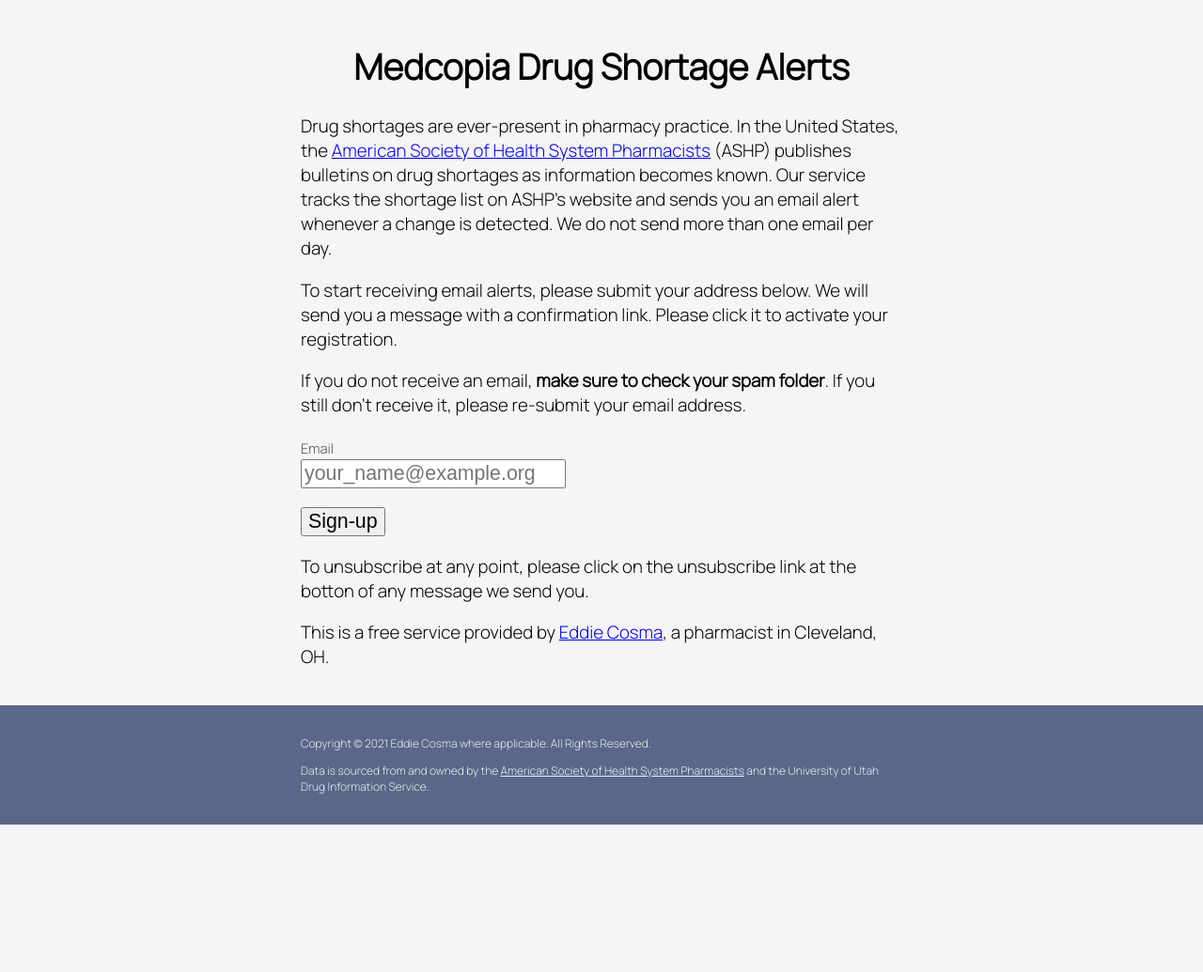
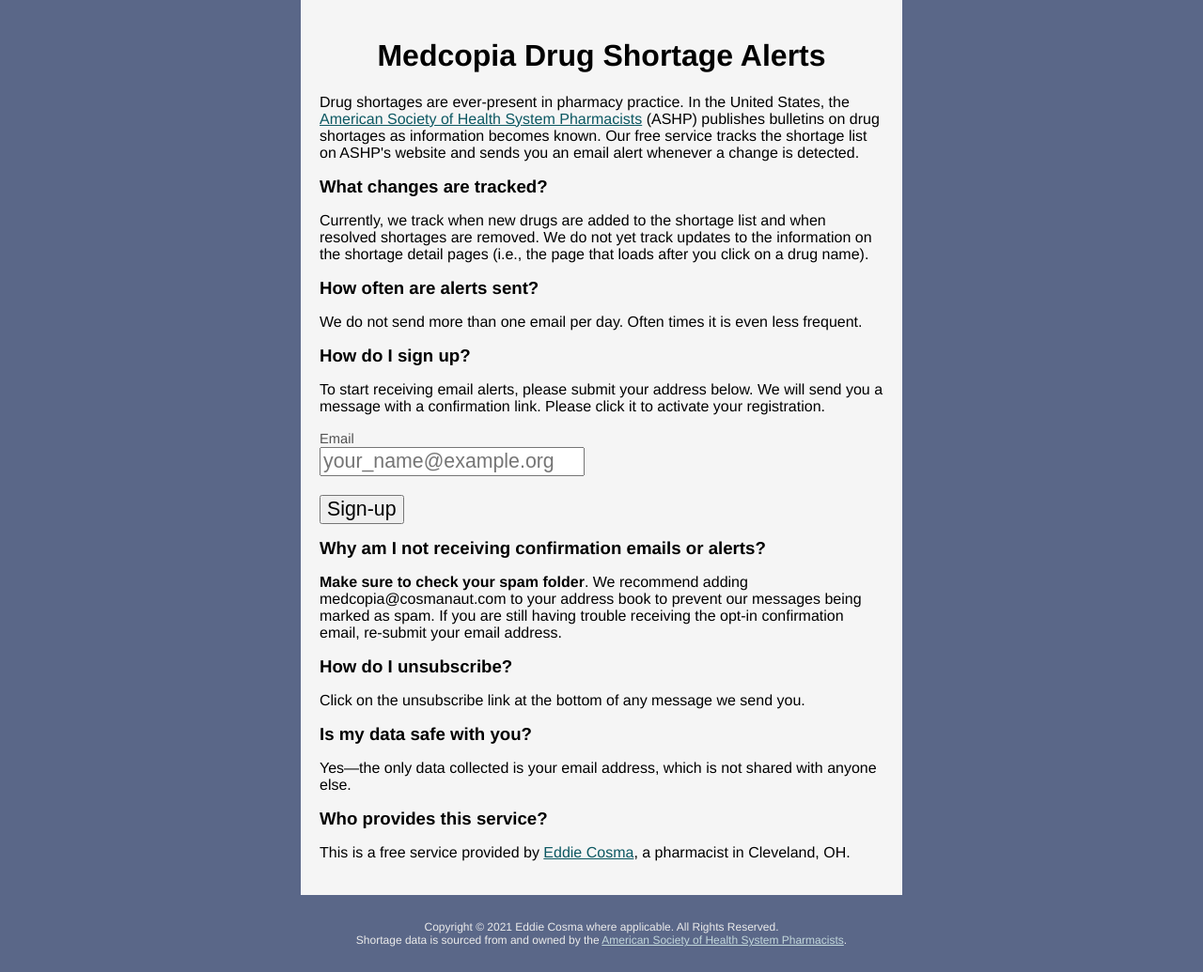
Before and after one commit to eddie-cosma/medcopia, a Flask app: template signup/templates/signup.html in a window 1280 px wide. Shown: the whole page at 94% size. Before the commit the page ends 878 px from the top, so only its background shows below. Run offline with Flask 2, Linux system fonts and the light colour scheme; the template is opened without the code that fills it, so the values that code supplies are empty; parts of the project's set-up code (start-up, migrations or seed data) failed here and were passed over; some libraries are stand-ins or nearby versions.

Commit message:
Updated email/website templating and styling

```diff
--- a/models/__init__.py
+++ b/models/__init__.py
@@ -14,5 +14,5 @@ engine = create_engine('sqlite:////' + str(INSTANCE_FOLDER / 'data.sqlite'))
 Session = sessionmaker(autocommit=False, autoflush=False, bind=engine)
 Base = declarative_base()
 
-from .models import User, Drug
+from .database import User, Drug
 Base.metadata.create_all(bind=engine)
--- a/models/models.py
+++ b/models/database.py
@@ -1,6 +1,8 @@
 from sqlalchemy import Column, Integer, DateTime, String, func
 
 from models import Base
+
+ashp_base_detail_url = 'https://www.ashp.org/drug-shortages/current-shortages/drug-shortage-detail.aspx?id='
 
 
 class User(Base):
@@ -19,3 +21,7 @@ class Drug(Base):
     __tablename__ = 'drug'
     id = Column(Integer, primary_key=True)
     name = Column(String(255), nullable=False)
+
+    @property
+    def url(self):
+        return ashp_base_detail_url + str(self.id)
--- a/signup/__init__.py
+++ b/signup/__init__.py
@@ -2,10 +2,8 @@ import json
 import os
 
 from flask import Flask
-from flask_mail import Mail
 from flask_sqlalchemy import SQLAlchemy
 
-mail = Mail()
 db = SQLAlchemy()
 
 
@@ -22,7 +20,6 @@ def create_app(test_config=None):
     except OSError:
         pass
 
-    mail.init_app(app)
     db.init_app(app)
 
     with app.app_context():
--- a/signup/routes.py
+++ b/signup/routes.py
@@ -1,6 +1,6 @@
 from flask import Blueprint, render_template, request, flash, redirect, url_for, current_app
 
-from models.models import User
+from models import User
 from helpers.email import validate
 from helpers.recaptcha import verify_recaptcha
 from signup import db
--- a/signup/static/style.css
+++ b/signup/static/style.css
@@ -1,8 +1,6 @@
-@import url('https://fonts.googleapis.com/css2?family=Manrope:wght@300&display=swap');
-
 body {
-    font-family: 'Manrope', sans-serif;
-    font-size: 14pt;
+    font-family: Helvetica, Arial, sans-serif;
+    font-size: 12pt;
     margin: 0;
     padding: 0;
     background-color: #5a6788;
@@ -10,11 +8,26 @@ body {
 
 #main {
     background-color: #f5f5f5;
-    padding: 20px 25%;
+    width: 600px;
+    padding: 20px;
+    margin: 0 auto;
+}
+
+#main a {
+    color: #0c5862;
+}
+
+#main a:hover {
+    background-color: #ffe784;
+    color: #2b2936;
 }
 
 h1 {
     text-align: center;
+}
+
+h2 {
+    font-size: 14pt;
 }
 
 .alert {
@@ -46,9 +59,12 @@ input {
 footer {
     color: #ebebeb;
     font-size: 9pt;
-    padding: 20px 25%;
+    width: 600px;
+    padding: 15px;
+    margin: 0 auto;
+    text-align: center;
 }
 
 footer a {
-    color: #e2f3ff;
+    color: #c2d7db;
 }
--- a/signup/templates/base.html
+++ b/signup/templates/base.html
@@ -19,9 +19,9 @@
     {% endblock %}
 </div>
 <footer>
-    <p>Copyright &copy; 2021 Eddie Cosma where applicable. All Rights Reserved.</p>
-    <p>Data is sourced from and owned by the <a href="https://www.ashp.org/drug-shortages/current-shortages">American
-        Society of Health System Pharmacists</a> and the University of Utah Drug Information Service.</p>
+    <p>Copyright &copy; 2021 Eddie Cosma where applicable. All Rights Reserved.<br>
+        Shortage data is sourced from and owned by the <a href="https://www.ashp.org/drug-shortages/current-shortages">American
+        Society of Health System Pharmacists</a>.</p>
 </footer>
 </body>
 </html>
--- a/signup/templates/signup.html
+++ b/signup/templates/signup.html
@@ -13,20 +13,32 @@
     <p>Drug shortages are ever-present in pharmacy practice. In the United States, the <a
             href="https://www.ashp.org/drug-shortages/current-shortages">American
         Society of Health System Pharmacists</a> (ASHP) publishes bulletins on drug shortages as information becomes
-        known. Our service tracks the shortage list on ASHP's website and sends you an email alert whenever a change is
-        detected. We do not send more than one email per day.</p>
+        known. Our free service tracks the shortage list on ASHP's website and sends you an email alert whenever a change is
+        detected.</p>
+    <h2>What changes are tracked?</h2>
+    <p>Currently, we track when new drugs are added to the shortage list and when resolved shortages are removed. We do
+        not yet track updates to the information on the shortage detail pages (i.e., the page that loads after you click
+        on a drug name).</p>
+    <h2>How often are alerts sent?</h2>
+    <p>We do not send more than one email per day. Often times it is even less frequent.</p>
+    <h2>How do I sign up?</h2>
     <p>To start receiving email alerts, please submit your address below. We will send you a message
         with a confirmation link. Please click it to activate your registration.</p>
-    <p>If you do not receive an email, <span style="font-weight: bold">make sure to check your spam folder</span>. If
-        you still don't receive it, please re-submit your email address.</p>
     <form method="post">
         <label for="email">Email</label><br>
         <input type="email" name="email" id="email" placeholder="your_name@example.org">
         <div class="g-recaptcha" data-sitekey="{{ recaptcha_key }}"></div>
         <input type="submit" value="Sign-up">
     </form>
-    <p>To unsubscribe at any point, please click on the unsubscribe link at the botton of any message
-        we send you.</p>
+    <h2>Why am I not receiving confirmation emails or alerts?</h2>
+    <p><span style="font-weight: bold">Make sure to check your spam folder</span>. We recommend adding
+        medcopia@cosmanaut.com to your address book to prevent our messages being marked as spam. If
+        you are still having trouble receiving the opt-in confirmation email, re-submit your email address.</p>
+    <h2>How do I unsubscribe?</h2>
+    <p>Click on the unsubscribe link at the bottom of any message we send you.</p>
+    <h2>Is my data safe with you?</h2>
+    <p>Yes&mdash;the only data collected is your email address, which is not shared with anyone else.</p>
+    <h2>Who provides this service?</h2>
     <p>This is a free service provided by <a href="https://eddiecosma.com">Eddie Cosma</a>, a pharmacist in Cleveland,
         OH.</p>
 {% endblock %}
```
Also changed, not shown: helpers/email.py (+4 -3 lines), models/delta.py (added, +53 -0 lines), scraper/__main__.py (+35 -8 lines), signup/templates/alert.html (added, +95 -0 lines), signup/templates/test.html (deleted, +0 -22 lines).
